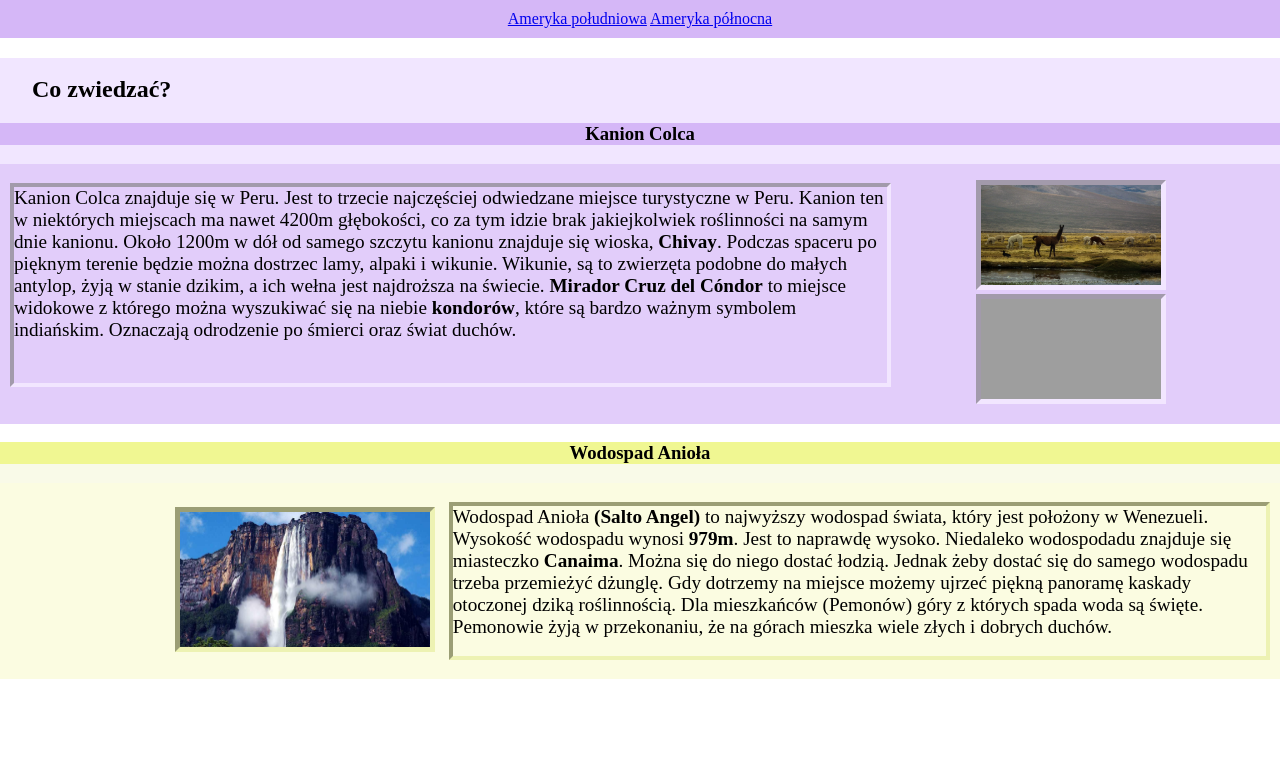
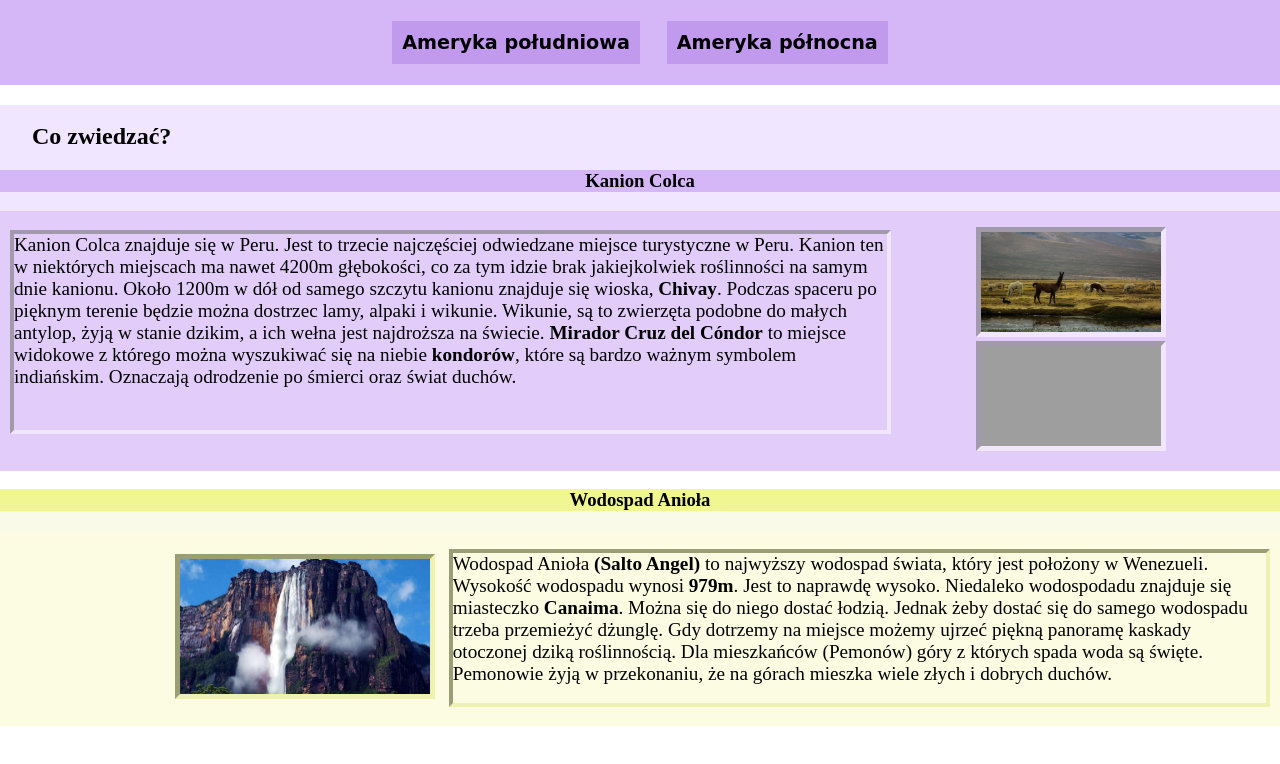
Before and after one commit to GosiaSapiecha/homepage-wtf3, a plain HTML site: page index.html in a window 1280 px wide. Drawn offline with Linux system fonts and the light colour scheme; grey boxes are pictures that could not be loaded.

Commit message:
Changed headers

```diff
--- a/index.html
+++ b/index.html
@@ -11,8 +11,8 @@
 <body class="body">
 	<header class="header">
 		<nav class="navigation">
-			<a href="index.html"> Ameryka południowa</a>
-			<a href="ameryka_polnocna.html"> Ameryka północna</a>
+			<a class="navigation_link_index" href="index.html"> Ameryka południowa</a>
+			<a class="navigation_link_index" href="ameryka_polnocna.html"> Ameryka północna</a>
 		</nav>
 	</header>
 	<main class="main">
--- a/style.css
+++ b/style.css
@@ -105,3 +105,29 @@ h2 {
   box-sizing: border-box;
   background-color: #a5f0ab;
 }
+
+.navigation_link_index {
+  text-decoration: none;
+  color: black;
+  padding: 10px;
+  margin: 0px 10px 0px 10px;
+  box-sizing: border-box;
+  background-color: #c19aed;
+}
+
+.navigation_link_polnocna {
+  text-decoration: none;
+  color: black;
+  padding: 10px;
+  margin: 0px 10px 0px 10px;
+  box-sizing: border-box;
+  background-color: #77d17f ;
+}
+
+.navigation {
+  font-size: larger;
+  font-weight: bold;
+  font-family: cursive;
+  margin: auto;
+  padding: 21px;
+}
```
Also changed, not shown: ameryka_polnocna.html (+2 -2 lines).
